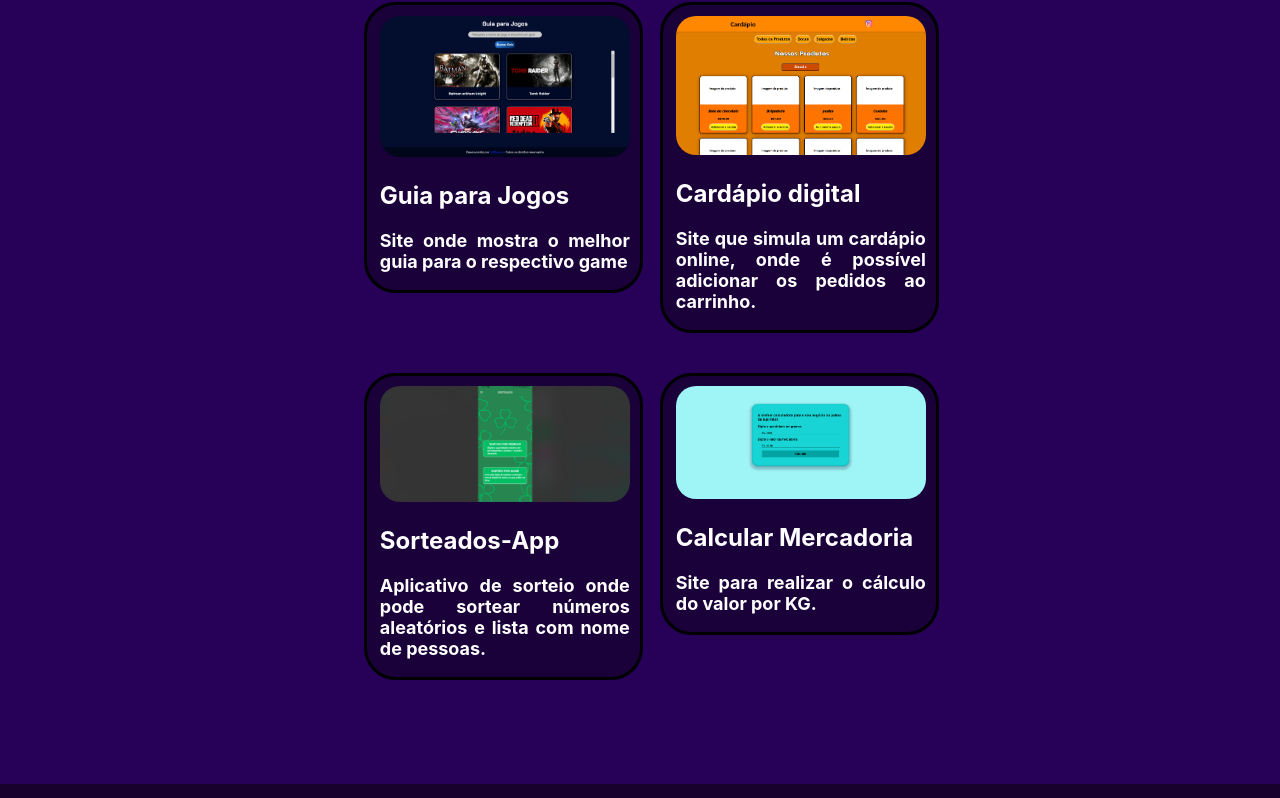
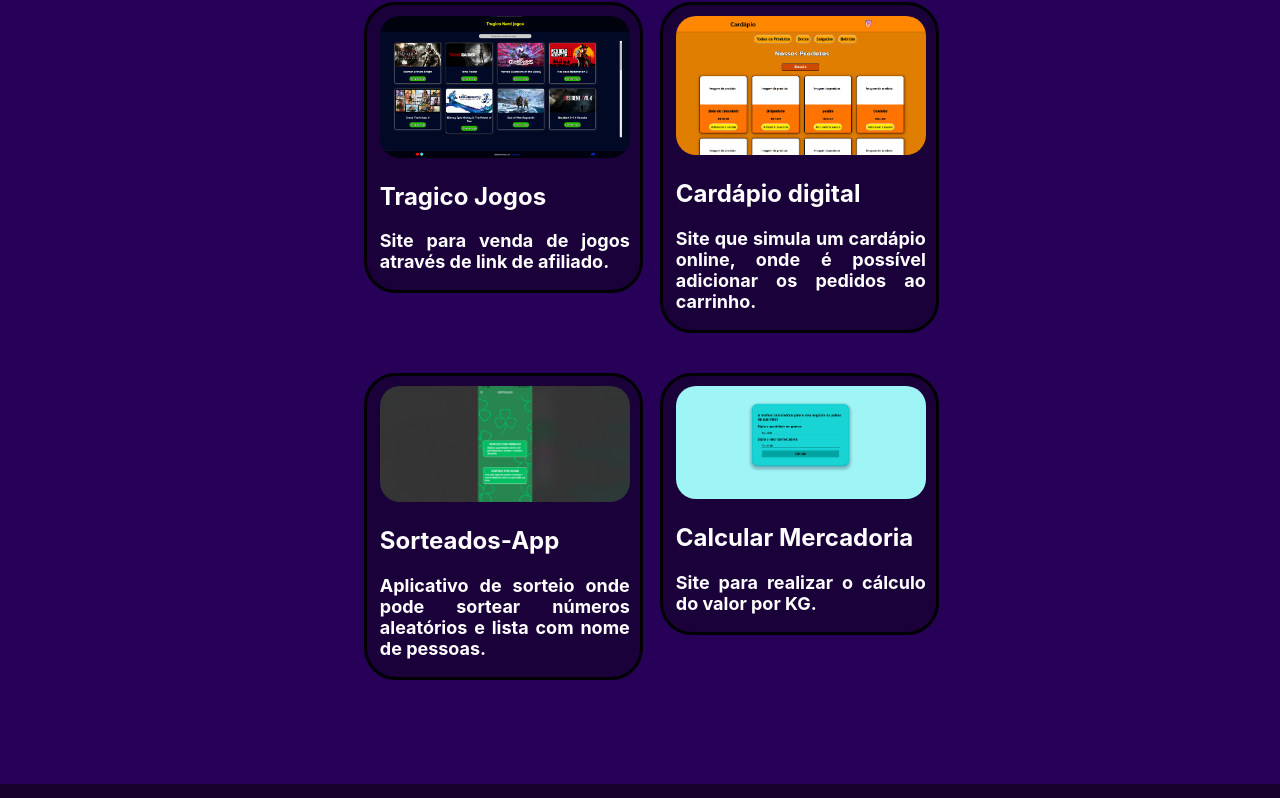
Before and after one commit to jefferson-justino/Portfolio, a React (Create React App) app: page / in a window 1280 px wide. Shown: the part 1778-2576 px from the top of the page. Built offline with nearby package versions, Linux system fonts and the light colour scheme.

Commit message:
changing project

```diff
--- a/src/components/projects.js
+++ b/src/components/projects.js
@@ -4,7 +4,7 @@ import imgCalculador from '../images/projetos/calculadorMercadoria.png'
 import imgSorteados from '../images/projetos/sorteados.png'
 import imgSorteadosApp from '../images/projetos/sorteados-app.jpg'
 import imgTragicoNerd from '../images/projetos/tragiconerd.png'
-import imgGuiaParaJogos from '../images/projetos/guiaParaJogos.png'
+import imgTragicoJogos from '../images/projetos/tragico jogos.png'
 export default function Project (){
 const projects =[
     {
@@ -22,9 +22,9 @@ const projects =[
 },
 
 {
-    titulo:'Guia para Jogos',
-    descricao: 'Site onde mostra o melhor guia para o respectivo game',
-    image: imgGuiaParaJogos,
+    titulo:'Tragico Jogos',
+    descricao: 'Site para venda de jogos através de link de afiliado.',
+    image: imgTragicoJogos,
     link: 'https://guiaparajogos.netlify.app/'
 },
 {
```
Also changed, not shown: src/images/projetos/tragico jogos.png (added).
